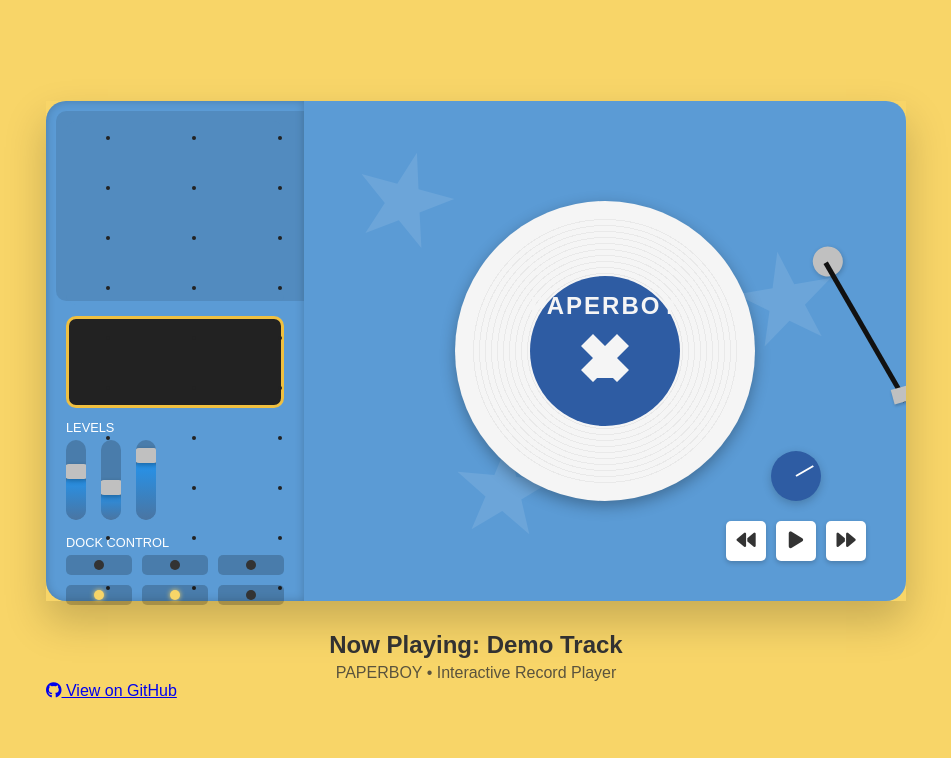
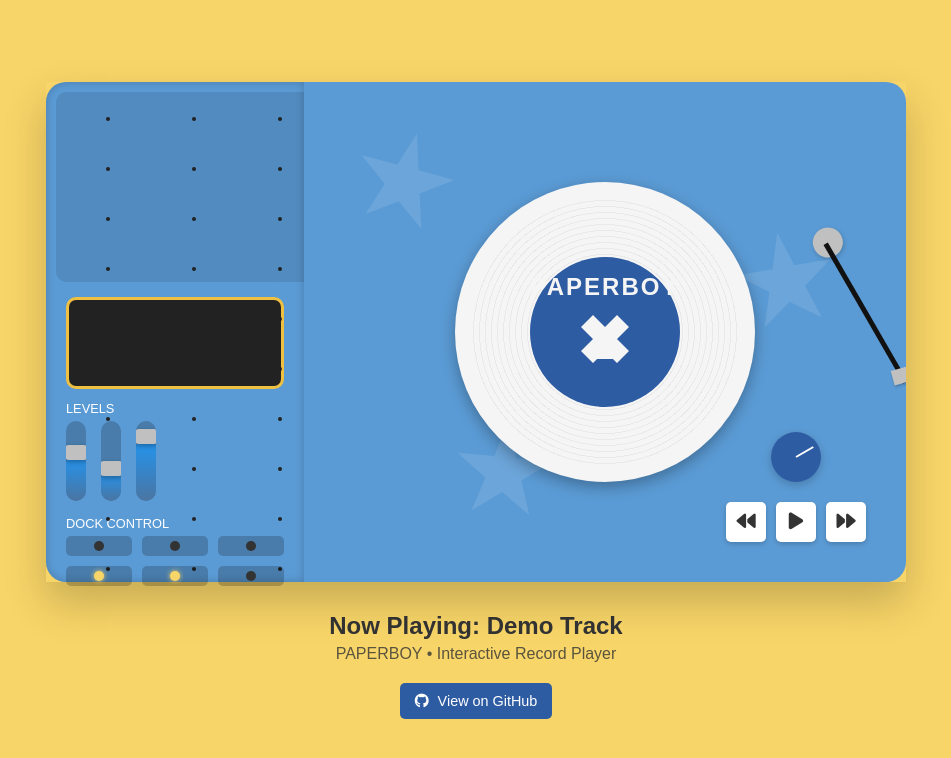
Before and after one commit to megunair/paperboy-record-player, a plain HTML site: page index.html in a window 1280 px wide. Shown: the whole page, without its empty margins (164-1115 px from the left). Drawn offline with Linux system fonts and the light colour scheme.

Commit message:
Update CSS with GitHub link styling

```diff
--- a/styles.css
+++ b/styles.css
@@ -501,6 +501,33 @@
     opacity: 0.8;
 }
 
+/* GitHub Link */
+.github-link {
+    margin-top: 20px;
+    text-align: center;
+}
+
+.github-link a {
+    display: inline-block;
+    padding: 10px 15px;
+    background-color: var(--dark-blue);
+    color: white;
+    text-decoration: none;
+    border-radius: 5px;
+    font-size: 0.9rem;
+    transition: all 0.3s ease;
+}
+
+.github-link a:hover {
+    background-color: #1a3a6c;
+    transform: translateY(-2px);
+    box-shadow: 0 4px 8px rgba(0, 0, 0, 0.2);
+}
+
+.github-link i {
+    margin-right: 5px;
+}
+
 /* Responsive Adjustments */
 @media (max-width: 768px) {
     .record-player {
```
